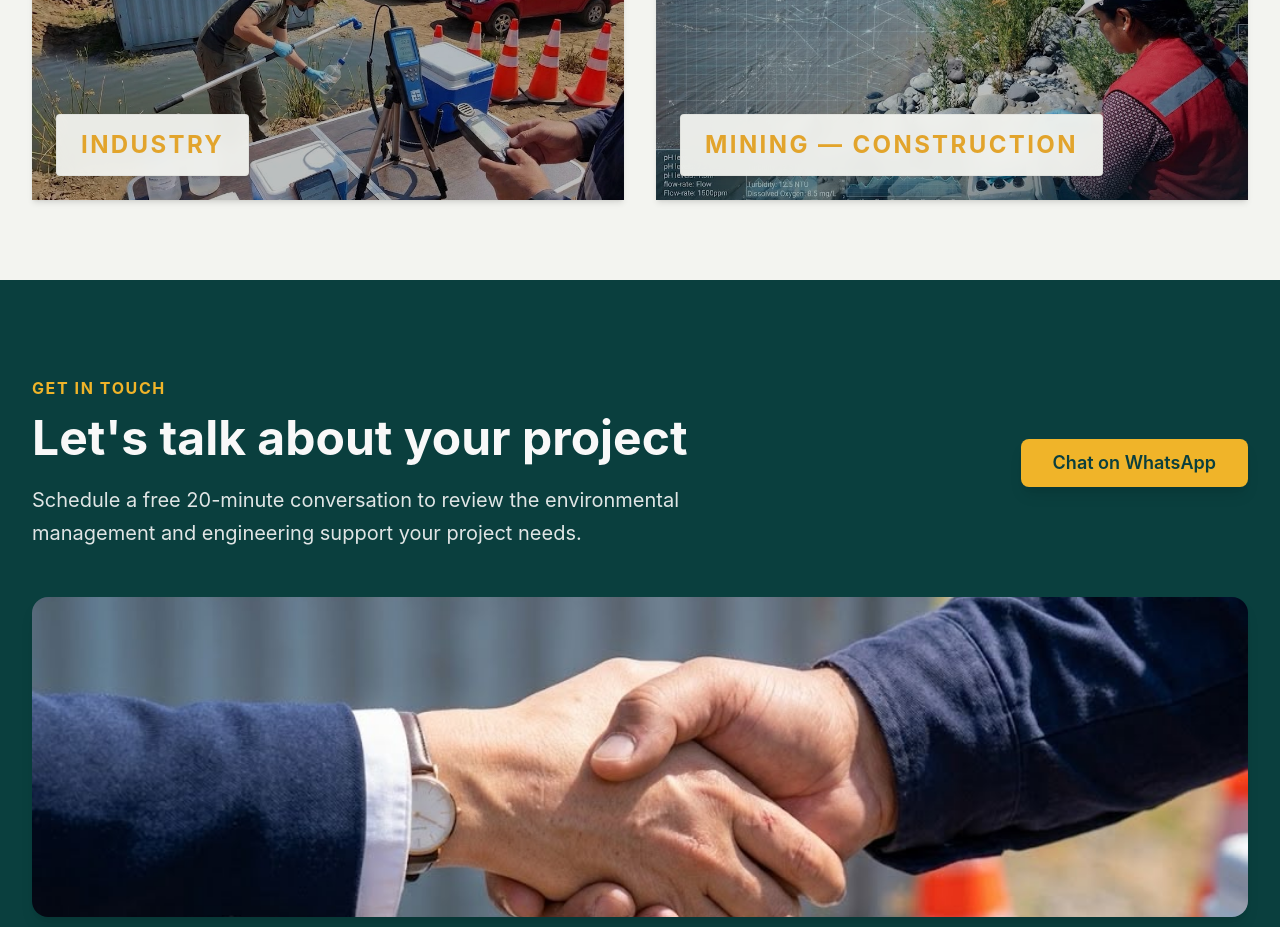
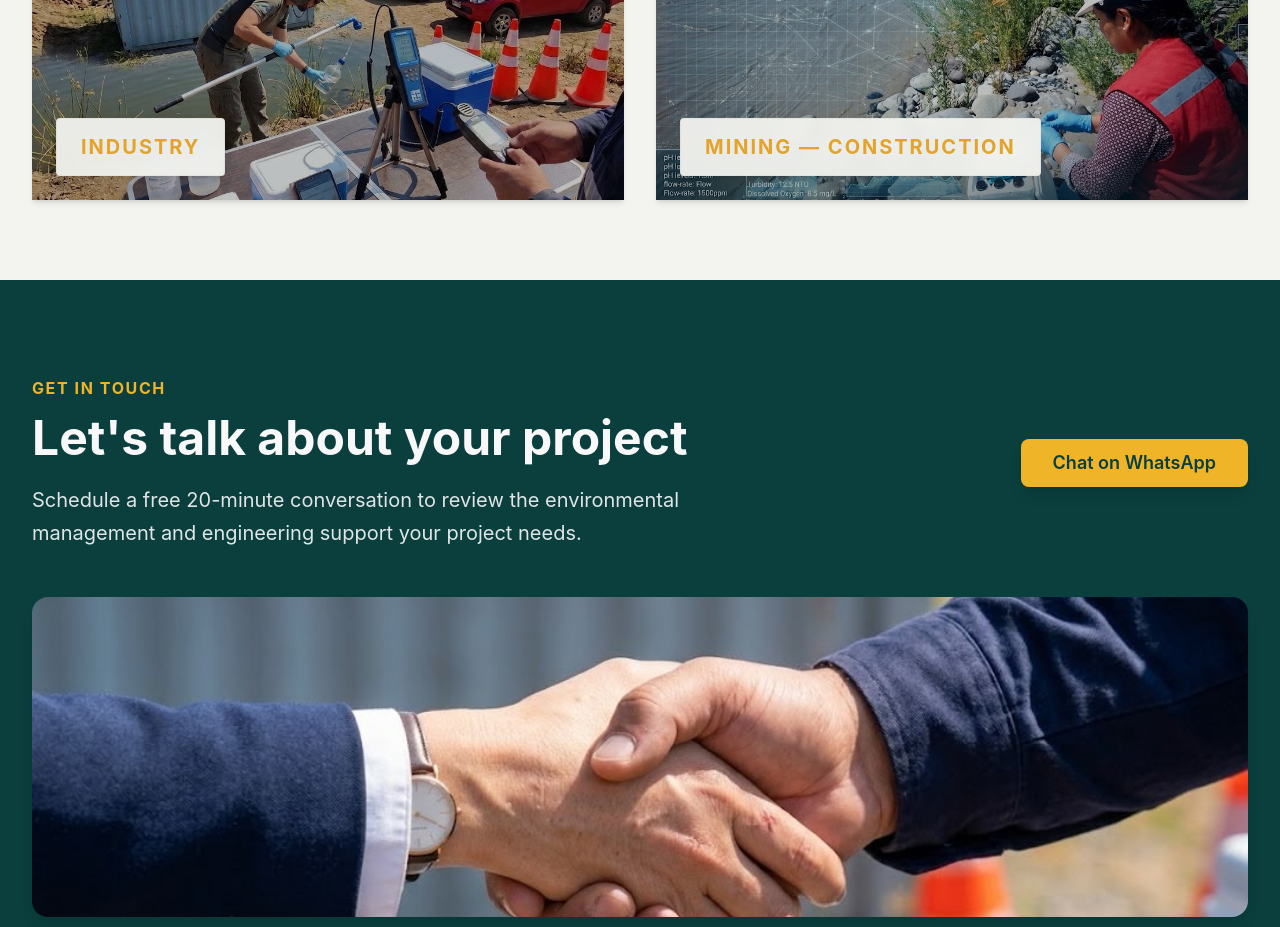
Before and after one commit to molavec/nk-page, a Nuxt app: page / in a window 1280 px wide. Shown: the part 4020-4947 px from the top of the page. Built offline with nearby package versions, Linux system fonts and the light colour scheme.

Commit message:
feat: add localization support with English, Spanish, and Portuguese translations

```diff
--- a/app/components/Section/Industries.vue
+++ b/app/components/Section/Industries.vue
@@ -14,7 +14,7 @@
 
           <div class="absolute bottom-6 left-6 z-10">
             <div class="bg-base-200/95 backdrop-blur-sm px-6 py-3.5 rounded-sm shadow-lg border border-base-300/50">
-              <span class="font-bold uppercase text-xl md:text-2xl text-accent tracking-widest">{{ $t('industries.c1') }}</span>
+              <span class="font-bold uppercase text-base md:text-xl text-accent tracking-widest">{{ $t('industries.c1') }}</span>
             </div>
           </div>
         </div>
@@ -26,7 +26,7 @@
 
           <div class="absolute bottom-6 left-6 z-10">
             <div class="bg-base-200/95 backdrop-blur-sm px-6 py-3.5 rounded-sm shadow-lg border border-base-300/50">
-              <span class="font-bold uppercase text-xl md:text-2xl text-accent tracking-widest">{{ $t('industries.c2') }}</span>
+              <span class="font-bold uppercase text-base md:text-xl text-accent tracking-widest">{{ $t('industries.c2') }}</span>
             </div>
           </div>
         </div>
```
